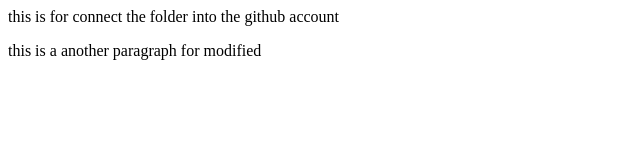
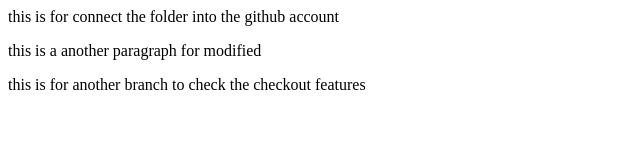
Before and after one commit to krnbaghel1002/self_folder1, a plain HTML site: page index.html in a window 1280 px wide. Shown: the whole page, without its empty margins (0-640 px from the left). Drawn offline with Linux system fonts and the light colour scheme.

Commit message:
add another feature

```diff
--- a/index.html
+++ b/index.html
@@ -4,3 +4,6 @@
 <p>
     this is a another paragraph for modified
 </p>
+<p>
+    this is for another branch to check the checkout features
+</p>
```
